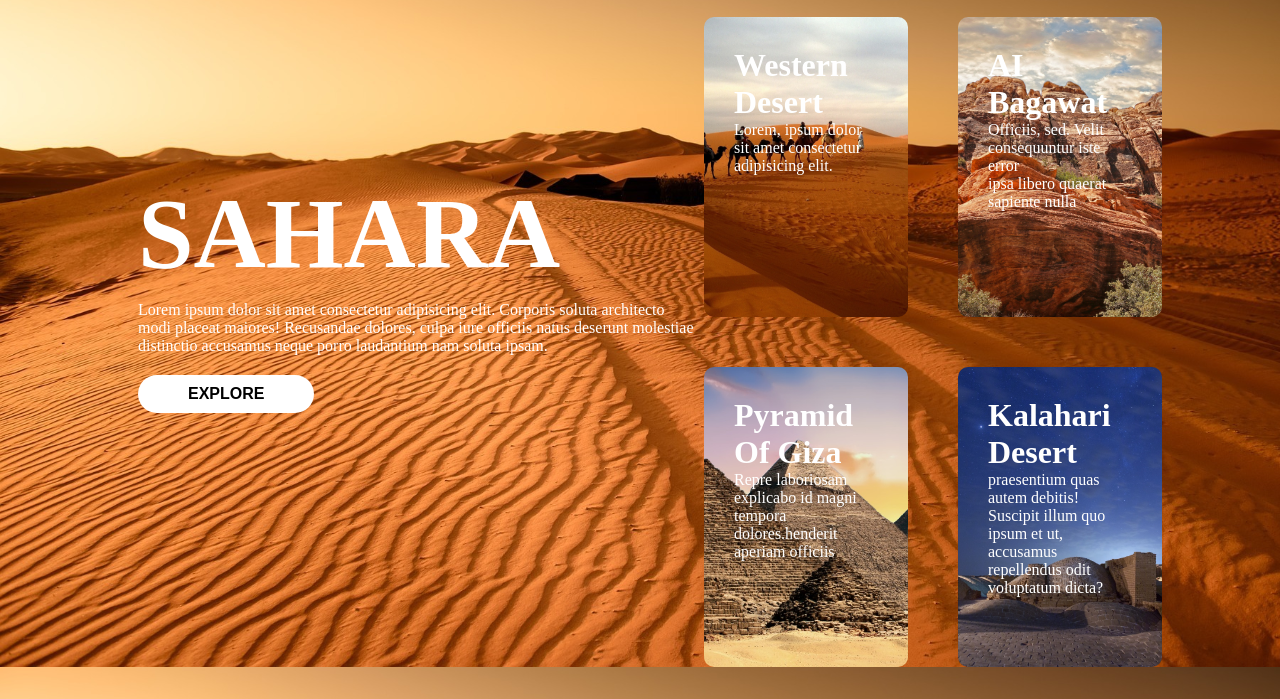
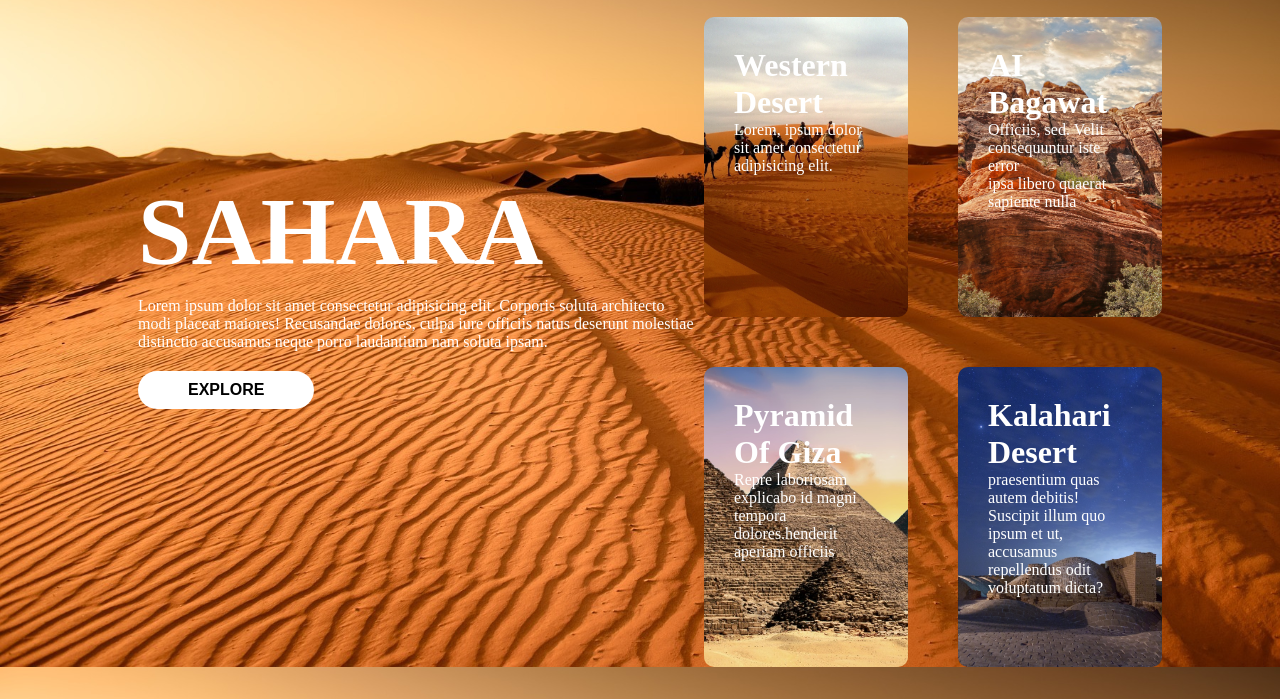
Before and after one commit to AniketGholve/hands-on-five-css, a plain HTML site: page index.html in a window 1280 px wide. Shown: the part 101-800 px from the top of the page. Drawn offline with Linux system fonts and the light colour scheme.

Commit message:
added file of css 5

```diff
--- a/style.css
+++ b/style.css
@@ -94,7 +94,7 @@ li a{
     margin-left: 10%;
 }
 .heading h1{
-    font-size: 100px;
+    font-size: 600%;
     margin: 10px;
 }
 .heading p{
```
